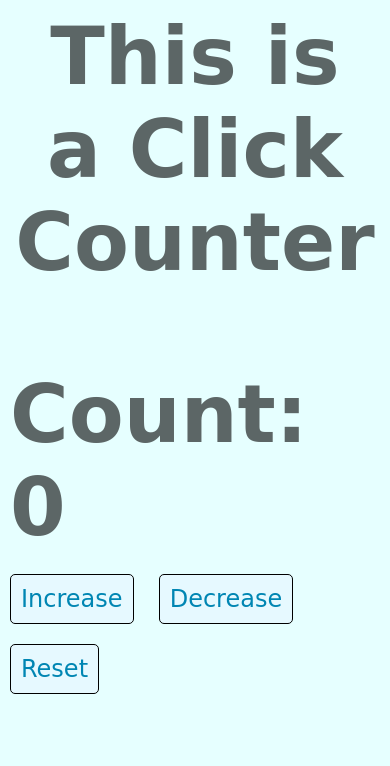
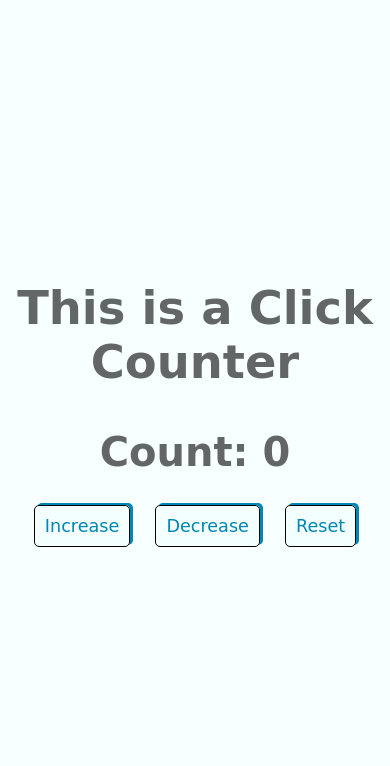
Before and after one commit to shubhammurteli/2_Click_Counter, a plain HTML site: page index.html in a window 390 px wide. Drawn offline with Linux system fonts and the light colour scheme; a web font is replaced by a local one.

Commit message:
Added Responsiveness

```diff
--- a/index.css
+++ b/index.css
@@ -7,37 +7,59 @@
 }
 body{
     height: 98vh;
-    background: #e6ffff;
+    background: #e6ffff4a;
+    display: flex;
+    flex-direction: column;
+    justify-content: center;
+    align-items: center;
 }
 #header{
     text-align: center;
 }
-main{
+/* main{
     display: flex;
     flex-direction: column;
     justify-content: center;
     align-items: center;
     height: 55vh;
-    background: #e6ffff;
-}
+} */
 h1{
     display: block;
-    font-size: 5rem;
+    font-size: 4.5rem;
     margin: 10px;
     color: rgba(0,0,0,0.6);
+}
+h2{
+    font-size: 3rem;
+    color: rgba(0,0,0,0.6);
+    margin: 20px 0px 10px 0px;
+    padding: 10px;
 }
 button{
     font-size: 1.5rem;
     background-color: #e6f9ff;
+    background: #e6ffff4a;
     margin: 10px;
     padding: 10px;
     border-radius: 5px;
     outline: none;
     border: 1px solid black;
     color: #0086b3;
+    box-shadow: 3px -2px 0px 0px;
 }
 button:active{
-    transform: scale(0.9);
+    transform: scale(0.98);
     background-color: #99ffff;
     color: black;
 }
+@media (max-width: 450px){
+    h1{
+        font-size: 2.9rem;
+    }
+    h2{
+        font-size: 2.5rem;
+    }
+    button{
+        font-size: 1.1rem;
+    }
+}
--- a/index.html
+++ b/index.html
@@ -7,19 +7,17 @@
     <link rel="stylesheet" href="index.css">
 </head>
 <body>
-    <h1 id = "header">
-        This is a Click Counter
-    </h1>
-    <main>
-        <h1>
+        <h1 id = "header">
+            This is a Click Counter
+        </h1>
+        <h2>
             Count: <span id = "number">0</span>
-        </h1>
+        </h2>
         <div class="container">
             <button id = "btn1">Increase</button>
             <button id = "btn2">Decrease</button>
             <button id = "btn3">Reset</button>
             <script src="index.js"></script>
         </div>
-    </main>
 </body>
 </html>
```
Also changed, not shown: 1 other file.
